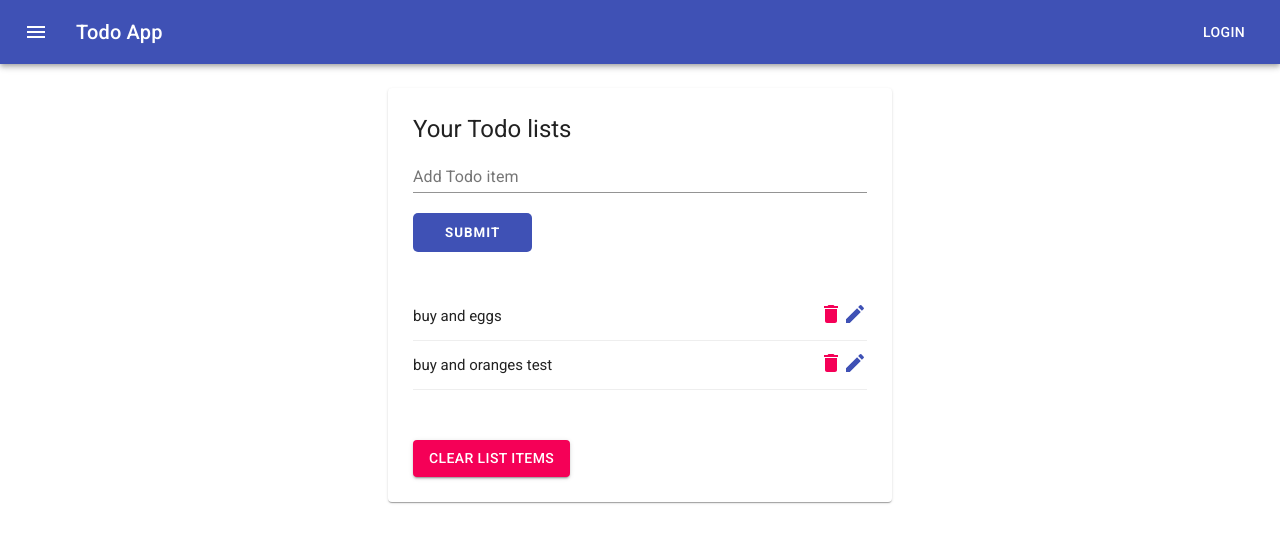
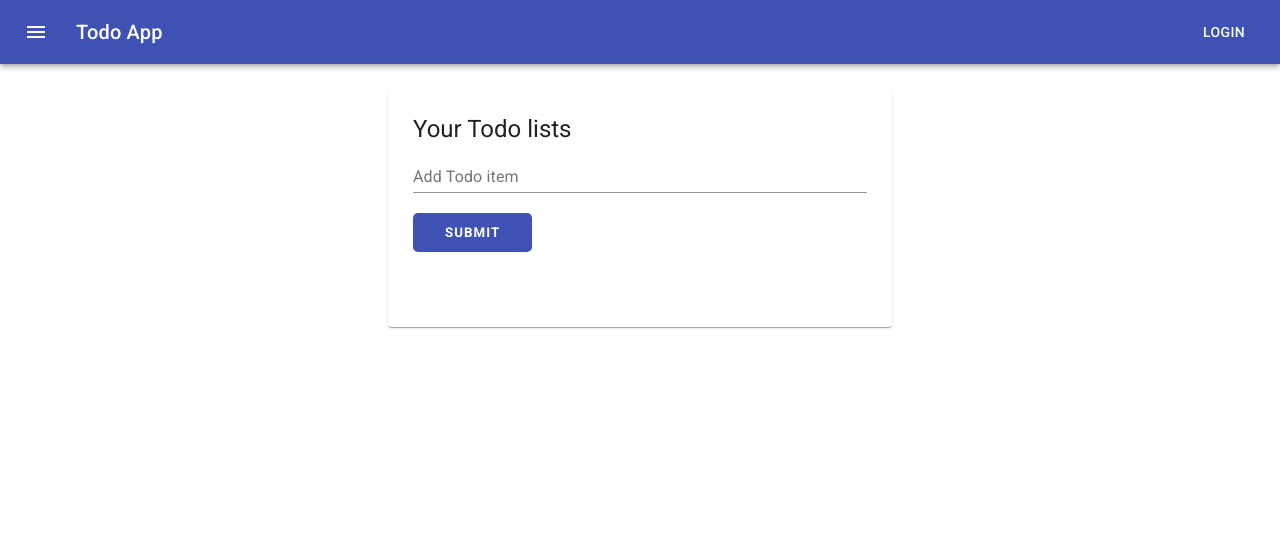
Before and after one commit to de-b/learning-react-todo, a React (Create React App) app: page / in a window 1280 px wide. Shown: the top 542 px of the page. Built offline with nearby package versions, Linux system fonts and the light colour scheme.

Commit message:
add data on local storage and it works

```diff
--- a/src/components/ToDo.js
+++ b/src/components/ToDo.js
@@ -1,4 +1,4 @@
-import React, { useState } from "react";
+import React, { useState, useEffect } from "react";
 import ToDoForm from "./ToDoForm";
 import ListOfTodos from "./ListOfTodos";
 import Alert from "./Alert";
@@ -8,27 +8,21 @@ import Container from "@material-ui/core/Container";
 import Box from "@material-ui/core/Box";
 import Typography from "@material-ui/core/Typography";
 import Card from "@material-ui/core/Card";
-const mainTodos = [
-  {
-    category: "shopping",
-    id: uuidv4(),
-    completed: false,
-    task: "buy and eggs",
-  },
-  {
-    category: "shopping",
-    id: uuidv4(),
-    completed: false,
-    task: "buy and oranges test",
-  },
-];
+const mainTodos = localStorage.getItem("todos")
+  ? JSON.parse(localStorage.getItem("todos"))
+  : [];
 
 const ToDo = () => {
   const [todos, setTodos] = useState(mainTodos);
   const [inputText, setInputText] = useState("");
   const [alert, setAlert] = useState({ show: false });
-  const [editingItem, setEditingItem] = useState(false);
+  const [itemToEdit, setItemToEdit] = useState(false);
   const [id, setId] = useState(0);
+
+  useEffect(() => {
+    console.log("useEffect run");
+    localStorage.setItem("todos", JSON.stringify(todos));
+  }, [todos]);
 
   const handleChange = (e) => {
     setInputText(e.target.value);
@@ -42,13 +36,13 @@ const ToDo = () => {
         text: "Please add something to the task",
       });
 
-    if (editingItem) {
+    if (itemToEdit) {
       const tempTodos = todos.map((item) => {
         return item.id === id ? { ...todos, task: inputText } : item;
         //if id matches then it will only update taks field and rest item will be used
       });
       setTodos(tempTodos);
-      setEditingItem(false);
+      setItemToEdit(false);
       handleAlert({ type: "success", text: "successfully updated" });
     } else {
       setTodos([
@@ -88,9 +82,8 @@ const ToDo = () => {
   const handleEdit = (id) => {
     //console.log(id);
     const singleItem = todos.find((item) => item.id === id);
-    setEditingItem(true);
+    setItemToEdit(true);
     setId(id);
-
     setInputText(singleItem.task);
   };
 
@@ -106,7 +99,7 @@ const ToDo = () => {
             inputText={inputText}
             handleChange={handleChange}
             handleSubmit={handleSubmit}
-            editingItem={editingItem}
+            itemToEdit={itemToEdit}
             handleEdit={handleEdit}
           />
           <ListOfTodos
--- a/src/components/ToDoForm.js
+++ b/src/components/ToDoForm.js
@@ -11,11 +11,11 @@ const useStyles = makeStyles((theme) => ({
   },
 }));
 
-function ToDoForm({ inputText, handleChange, handleSubmit, editingItem }) {
+function ToDoForm({ inputText, handleChange, handleSubmit, itemToEdit }) {
   const classes = useStyles();
   return (
     <form onSubmit={handleSubmit} noValidate autoComplete="off">
-      {/* {editingItem ? JSON.stringify(editingItem) : "not editing"} */}
+      {/* {itemToEdit ? JSON.stringify(itemToEdit) : "not editing"} */}
 
       <TextField
         className={classes.fullWidth}
@@ -25,7 +25,7 @@ function ToDoForm({ inputText, handleChange, handleSubmit, editingItem }) {
         onChange={handleChange}
       />
       {/* <Button variant="outlined">Submit</Button> */}
-      <button className="btn">{editingItem ? "Edit" : "Submit"}</button>
+      <button className="btn">{itemToEdit ? "Edit" : "Submit"}</button>
     </form>
   );
 }
```
